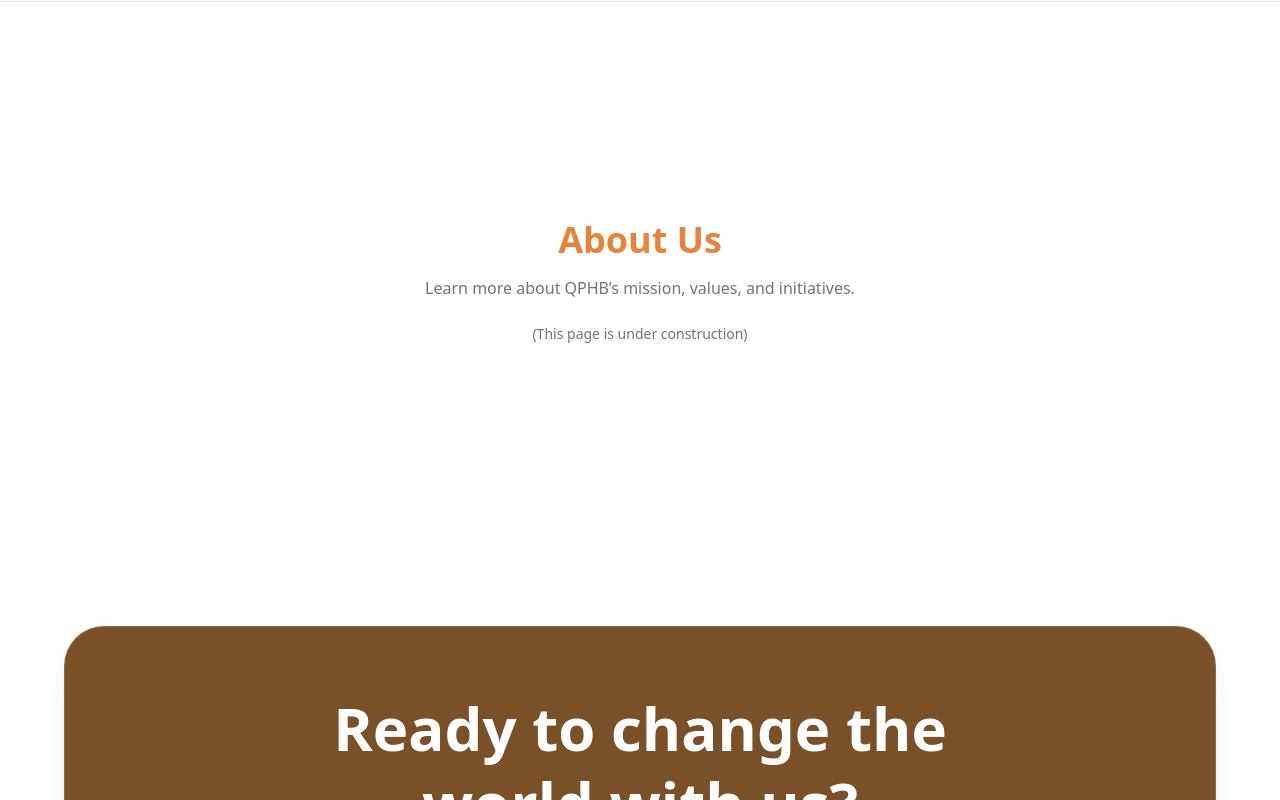
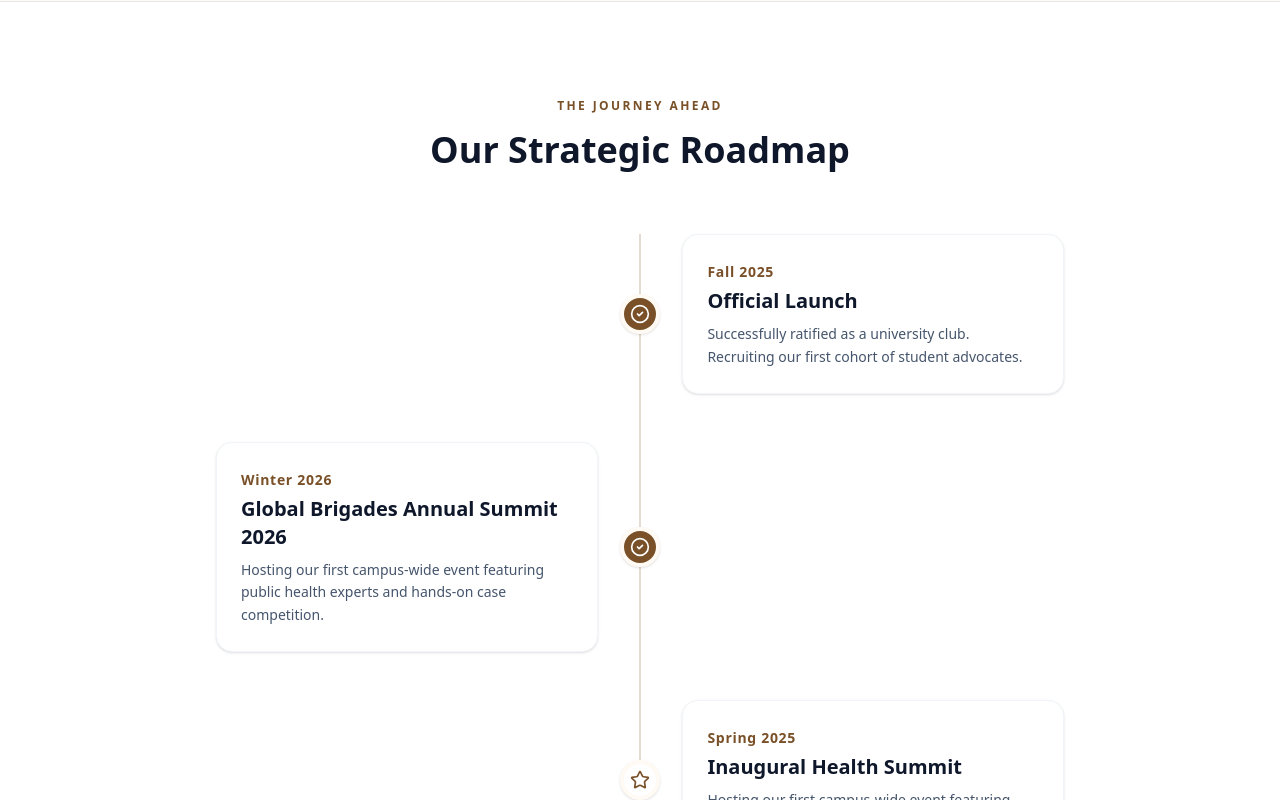
Before and after one commit to MukunthanMahesh/qphb-website, a Next.js app: page /about in a window 1280 px wide. Shown: the part 2020-2820 px from the top of the page. Built offline with nearby package versions, Linux system fonts and the light colour scheme.

Commit message:
Update AboutRoadMap.tsx

```diff
--- a/src/components/sections/about/AboutRoadMap.tsx
+++ b/src/components/sections/about/AboutRoadMap.tsx
@@ -1,12 +1,79 @@
 'use client'
 
-import { PagePlaceholder } from "@/components/ui/PagePlaceholder"
+import { motion } from "framer-motion";
+import { CheckCircle2, Circle, Star, Rocket, Globe } from "lucide-react";
+
+const STEPS = [
+  {
+    title: "Official Launch",
+    date: "Fall 2025",
+    description: "Successfully ratified as a university club. Recruiting our first cohort of student advocates.",
+    icon: <Rocket className="size-5" />,
+    status: "completed"
+  },
+  {
+    title: "Global Brigades Annual Summit 2026",
+    date: "Winter 2026",
+    description: "Hosting our first campus-wide event featuring public health experts and hands-on case competition.",
+    icon: <Globe className="size-5" />,
+    status: "completed"
+  },
+  {
+    title: "Inaugural Health Summit",
+    date: "Spring 2025",
+    description: "Hosting our first campus-wide event featuring public health experts and hands-on workshops.",
+    icon: <Star className="size-5" />,
+    status: "upcoming"
+  },
+  // To add more, just copy/paste another object here! :)
+];
 
 export function AboutRoadMap() {
   return (
-    <PagePlaceholder
-      title="About Us"
-      description="Learn more about QPHB’s mission, values, and initiatives."
-    />
-  )
+    <section className="pb-0 pt-24 white">
+      <div className="max-w-4xl mx-auto px-6">
+        <div className="text-center mb-16">
+          <h3 className="text-accent font-extrabold tracking-[0.2em] uppercase text-xs mb-4">
+            The Journey Ahead
+          </h3>
+          <h2 className="text-3xl md:text-4xl font-bold text-slate-900">Our Strategic Roadmap</h2>
+        </div>
+
+        <div className="relative">
+
+          <div className="absolute left-4 md:left-1/2 transform md:-translate-x-1/2 top-0 bottom-0 w-0.5 bg-accent/20" />
+
+          <div className="space-y-12">
+            {STEPS.map((step, index) => (
+              <motion.div
+                key={index}
+                initial={{ opacity: 0, y: 20 }}
+                whileInView={{ opacity: 1, y: 0 }}
+                viewport={{ once: true }}
+                transition={{ delay: index * 0.1 }}
+                className={`relative flex items-center justify-between md:justify-normal md:odd:flex-row-reverse group`}
+              >
+
+                <div className="absolute left-4 md:left-1/2 transform -translate-x-1/2 flex items-center justify-center">
+                  <div className={`z-10 size-10 rounded-full border-4 border-background-secondary flex items-center justify-center shadow-sm
+                    ${step.status === 'completed' ? 'bg-accent text-white' : 'bg-white text-accent border-accent/20'}`}>
+                    {step.status === 'completed' ? <CheckCircle2 className="size-5" /> : step.icon}
+                  </div>
+                </div>
+
+
+                <div className="ml-16 md:ml-0 md:w-[45%] bg-white p-6 rounded-2xl shadow-sm border border-slate-100 hover:shadow-md transition-shadow">
+                  <span className="text-accent font-bold text-sm tracking-wider">{step.date}</span>
+                  <h4 className="text-xl font-bold text-slate-900 mt-1">{step.title}</h4>
+                  <p className="text-slate-600 mt-2 text-sm leading-relaxed">
+                    {step.description}
+                  </p>
+                </div>
+              </motion.div>
+            ))}
+          </div>
+        </div>
+      </div>
+    </section>
+  );
 }
```
